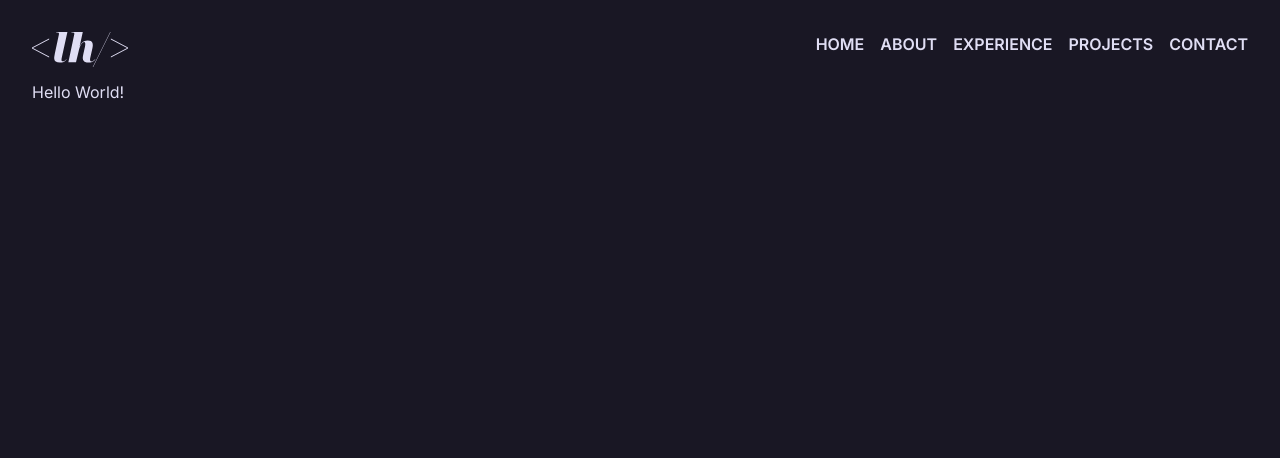
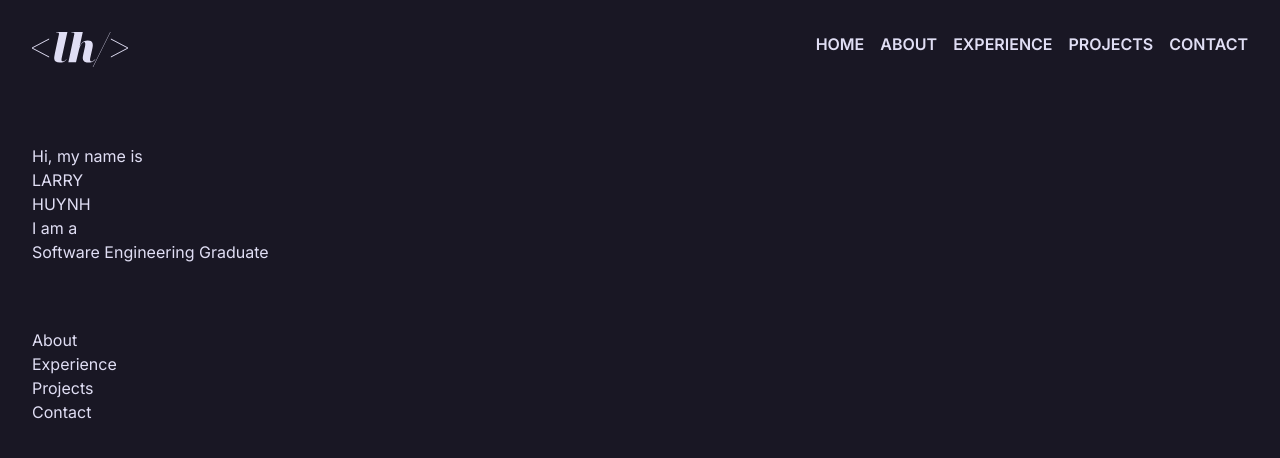
Before and after one commit to larryh12/larryhuynh.dev, a Next.js app: page / in a window 1280 px wide. Shown: the top 458 px of the page. Built offline with nearby package versions, Linux system fonts and the light colour scheme.

Commit message:
set up hero section

```diff
--- a/app/layout.js
+++ b/app/layout.js
@@ -13,7 +13,9 @@ export const metadata = {
 export default function RootLayout({ children }) {
   return (
     <html lang="en">
-      <body className={`${inter.className} flex justify-center bg-rp-base`}>
+      <body
+        className={`${inter.className} flex justify-center bg-rp-base text-rp-text`}
+      >
         <div className="w-full max-w-screen-xl p-8">
           <Navbar />
           {children}
--- a/app/page.js
+++ b/app/page.js
@@ -1,9 +1,17 @@
+import Hero from '@/components/Hero';
+import About from '@/components/About';
+import Experience from '@/components/Experience';
+import Projects from '@/components/Projects';
+import Contact from '@/components/Contact';
+
 export default function Home() {
   return (
     <main>
-      <div id="home" className="text-rp-text">
-        Hello World!
-      </div>
+      <Hero />
+      <About />
+      <Experience />
+      <Projects />
+      <Contact />
     </main>
   );
 }
--- /dev/null
+++ b/components/About.js
@@ -0,0 +1,7 @@
+import React from 'react';
+
+const About = () => {
+  return <div>About</div>;
+};
+
+export default About;
--- /dev/null
+++ b/components/Contact.js
@@ -0,0 +1,7 @@
+import React from 'react';
+
+const Contact = () => {
+  return <div>Contact</div>;
+};
+
+export default Contact;
--- /dev/null
+++ b/components/Experience.js
@@ -0,0 +1,7 @@
+import React from 'react';
+
+const Experience = () => {
+  return <div>Experience</div>;
+};
+
+export default Experience;
--- /dev/null
+++ b/components/Hero.js
@@ -0,0 +1,20 @@
+import React from 'react';
+
+import Image from 'next/image';
+
+const Hero = () => {
+  return (
+    <section id="home" className="flex flex-col-reverse py-16 md:flex-row">
+      <div>
+        <div>Hi, my name is</div>
+        <div>LARRY</div>
+        <div>HUYNH</div>
+        <div>I am a</div>
+        <div>Software Engineering Graduate</div>
+      </div>
+      <div></div>
+    </section>
+  );
+};
+
+export default Hero;
--- a/components/Navbar.js
+++ b/components/Navbar.js
@@ -31,7 +31,7 @@ const Navbar = () => {
         <Image src={logo} alt="logo" />
       </a>
 
-      <div className="hidden text-base font-semibold text-rp-text md:flex">
+      <div className="hidden text-base font-semibold md:flex">
         <a href="#home" className="mr-4 hover:text-rp-love">
           HOME
         </a>
@@ -50,7 +50,7 @@ const Navbar = () => {
       </div>
 
       <div
-        className="flex cursor-pointer text-4xl text-rp-text md:hidden"
+        className="flex cursor-pointer text-4xl md:hidden"
         onClick={() => setToggle((prev) => !prev)}
       >
         {toggle ? <AiOutlineClose /> : <AiOutlineMenu />}
@@ -59,7 +59,7 @@ const Navbar = () => {
       <div
         className={`${
           toggle ? 'w-full' : 'w-0'
-        } absolute right-0 top-20 max-w-screen-md flex-col items-start overflow-hidden bg-rp-base p-4 text-3xl font-semibold text-rp-text transition-all md:hidden`}
+        } absolute right-0 top-20 max-w-screen-md flex-col items-start overflow-hidden bg-rp-base p-4 text-3xl font-semibold transition-all md:hidden`}
         onClick={() => setToggle((prev) => !prev)}
       >
         <a
--- /dev/null
+++ b/components/Projects.js
@@ -0,0 +1,7 @@
+import React from 'react';
+
+const Projects = () => {
+  return <div>Projects</div>;
+};
+
+export default Projects;
```
Also changed, not shown: public/avatar.png (added).
